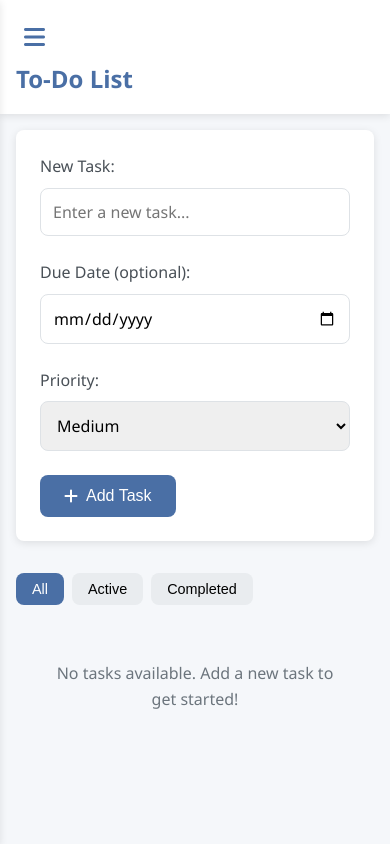
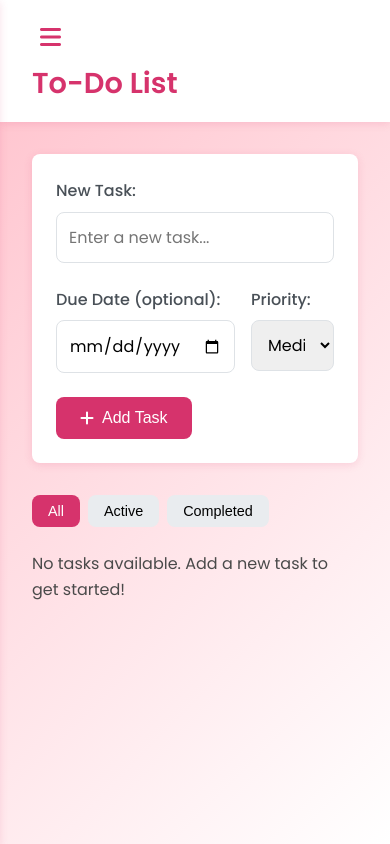
Before and after one commit to cinderax/future-minds-chatbot, a Flask app: page /todo in a window 390 px wide. Run offline with Flask 3, Linux system fonts and the light colour scheme; data that the repository does not hold is empty.

Commit message:
background color changed

```diff
--- a/static/css/styles.css
+++ b/static/css/styles.css
@@ -1,8 +1,11 @@
+/* Import Poppins font from Google Fonts */
+@import url('https://fonts.googleapis.com/css2?family=Poppins:wght@300;400;500;600&display=swap');
+
 /* Base Styles */
 :root {
-    --primary-color: #4a6fa5;
-    --primary-dark: #385d8a;
-    --primary-light: #5b7fb5;
+    --primary-color: #d6336c; /* Pink */
+    --primary-dark: #a82a55;
+    --primary-light: #e85a8a;
     --secondary-color: #6c757d;
     --success-color: #28a745;
     --danger-color: #dc3545;
@@ -19,9 +22,9 @@
     --gray-700: #495057;
     --gray-800: #343a40;
     --gray-900: #212529;
-    --body-bg: #f5f7fa;
-    --text-color: #333;
-    --shadow: 0 2px 8px rgba(0, 0, 0, 0.1);
+    --body-bg: #fff0f6; /* subtle pinkish white */
+    --text-color: #4a4a4a; /* dark gray for readability */
+    --shadow: 0 2px 8px rgba(214, 51, 108, 0.15); /* pinkish shadow */
     --border-radius: 8px;
     --transition: all 0.3s ease;
 }
@@ -33,8 +36,8 @@
 }
 
 body {
-    font-family: 'Segoe UI', Tahoma, Geneva, Verdana, sans-serif;
-    background-color: var(--body-bg);
+    font-family: 'Poppins', 'Segoe UI', Tahoma, Geneva, Verdana, sans-serif;
+    background: linear-gradient(135deg, #ffc0cb 0%, #ffffff 100%);
     color: var(--text-color);
     line-height: 1.6;
 }
@@ -165,7 +168,7 @@ select:focus,
 textarea:focus {
     outline: none;
     border-color: var(--primary-color);
-    box-shadow: 0 0 0 3px rgba(74, 111, 165, 0.2);
+    box-shadow: 0 0 0 3px rgba(214, 51, 108, 0.2);
 }
 
 .submit-btn {
@@ -273,7 +276,7 @@ textarea:focus {
 
 .feature-card:hover {
     transform: translateY(-5px);
-    box-shadow: 0 5px 15px rgba(0, 0, 0, 0.1);
+    box-shadow: 0 5px 15px rgba(214, 51, 108, 0.15);
 }
 
 .feature-icon {
@@ -503,178 +506,4 @@ textarea:focus {
 .task-content {
     display: flex;
     align-items: center;
-    flex: 1;
-}
-
-.task-checkbox {
-    margin-right: 1rem;
-}
-
-.task-checkbox input[type="checkbox"] {
-    display: none;
-}
-
-.task-checkbox label {
-    display: inline-block;
-    width: 20px;
-    height: 20px;
-    border: 2px solid var(--primary-color);
-    border-radius: 4px;
-    position: relative;
-    cursor: pointer;
-}
-
-.task-checkbox input[type="checkbox"]:checked + label::after {
-    content: '\f00c';
-    font-family: 'Font Awesome 5 Free';
-    font-weight: 900;
-    position: absolute;
-    top: 50%;
-    left: 50%;
-    transform: translate(-50%, -50%);
-    color: var(--primary-color);
-    font-size: 0.8rem;
-}
-
-.task-info {
-    flex: 1;
-}
-
-.task-description {
-    display: block;
-    font-size: 1rem;
-    margin-bottom: 0.3rem;
-}
-
-.due-date {
-    display: block;
-    font-size: 0.8rem;
-    color: var(--gray-600);
-}
-
-.task-actions {
-    display: flex;
-    align-items: center;
-    gap: 1rem;
-}
-
-.priority-badge {
-    padding: 0.2rem 0.5rem;
-    border-radius: 10px;
-    font-size: 0.8rem;
-    font-weight: 500;
-    text-transform: capitalize;
-}
-
-.priority-low {
-    background-color: var(--info-color);
-    color: white;
-}
-
-.priority-medium {
-    background-color: var(--warning-color);
-    color: var(--gray-800);
-}
-
-.priority-high {
-    background-color: var(--danger-color);
-    color: white;
-}
-
-.delete-btn {
-    background: none;
-    border: none;
-    color: var(--danger-color);
-    cursor: pointer;
-    padding: 0.3rem;
-    font-size: 0.9rem;
-    transition: var(--transition);
-}
-
-.delete-btn:hover {
-    color: var(--danger-color);
-    transform: scale(1.1);
-}
-
-.task-item.completed .task-description {
-    text-decoration: line-through;
-    color: var(--gray-500);
-}
-
-.no-tasks {
-    text-align: center;
-    padding: 2rem;
-    color: var(--gray-600);
-}
-
-/* Responsive Design */
-@media (max-width: 992px) {
-    .sidebar {
-        width: 200px;
-    }
-
-    .content {
-        margin-left: 200px;
-    }
-}
-
-@media (max-width: 768px) {
-    .sidebar {
-        width: 60px;
-        padding: 1rem 0;
-    }
-
-    .content {
-        margin-left: 60px;
-    }
-
-    .logo h2 {
-        display: none;
-    }
-
-    .nav-links a {
-        padding: 0.8rem;
-        justify-content: center;
-    }
-
-    .nav-links a i {
-        margin-right: 0;
-    }
-
-    .nav-links a span {
-        display: none;
-    }
-
-    .form-row {
-        flex-direction: column;
-        gap: 1.5rem;
-    }
-
-    .features-grid {
-        grid-template-columns: 1fr;
-    }
-}
-
-@media (max-width: 576px) {
-    .main-content {
-        padding: 1rem;
-    }
-
-    header {
-        padding: 1rem;
-    }
-
-    header h1 {
-        font-size: 1.5rem;
-    }
-
-    .task-item {
-        flex-direction: column;
-        align-items: stretch;
-        gap: 1rem;
-    }
-
-    .task-actions {
-        justify-content: space-between;
-    }
-}
+    flex:
```
